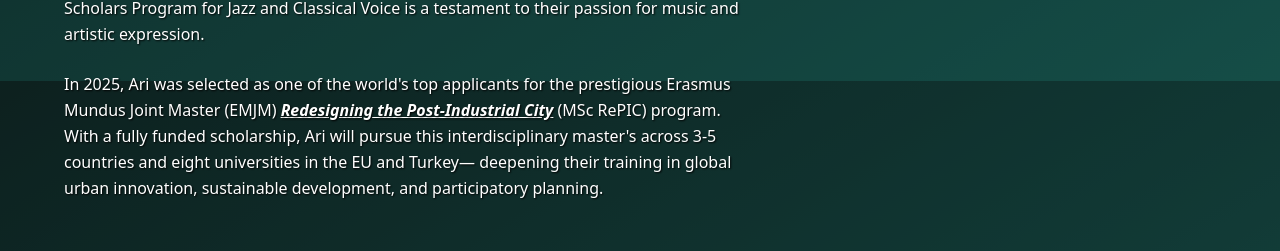
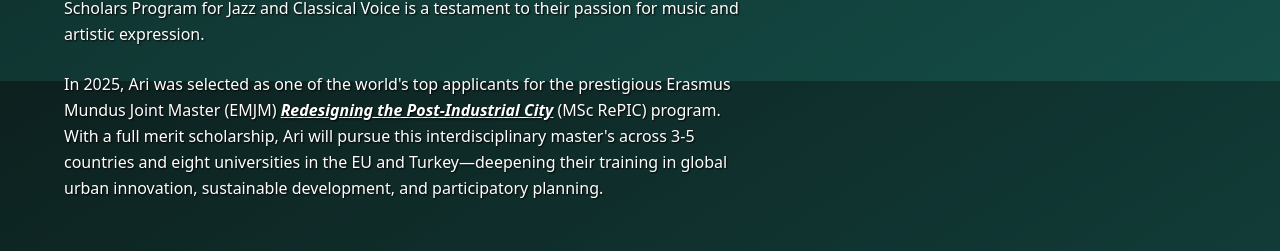
Before and after one commit to ariapero/ariapero.github.io, a Next.js app: page /bio in a window 1280 px wide. Shown: the part 2319-2570 px from the top of the page. Built offline with nearby package versions, Linux system fonts and the light colour scheme.

Commit message:
Update bio text3

```diff
--- a/app/bio/page.tsx
+++ b/app/bio/page.tsx
@@ -322,9 +322,9 @@
                       </u>
                     </b>
                   </a>{" "}
-                  (MSc RePIC) program. With a fully funded scholarship, Ari will
+                  (MSc RePIC) program. With a full merit scholarship, Ari will
                   pursue this interdisciplinary master's across 3-5 countries
-                  and eight universities in the EU and Turkey— deepening their
+                  and eight universities in the EU and Turkey—deepening their
                   training in global urban innovation, sustainable development,
                   and participatory planning.
                 </p>
```
